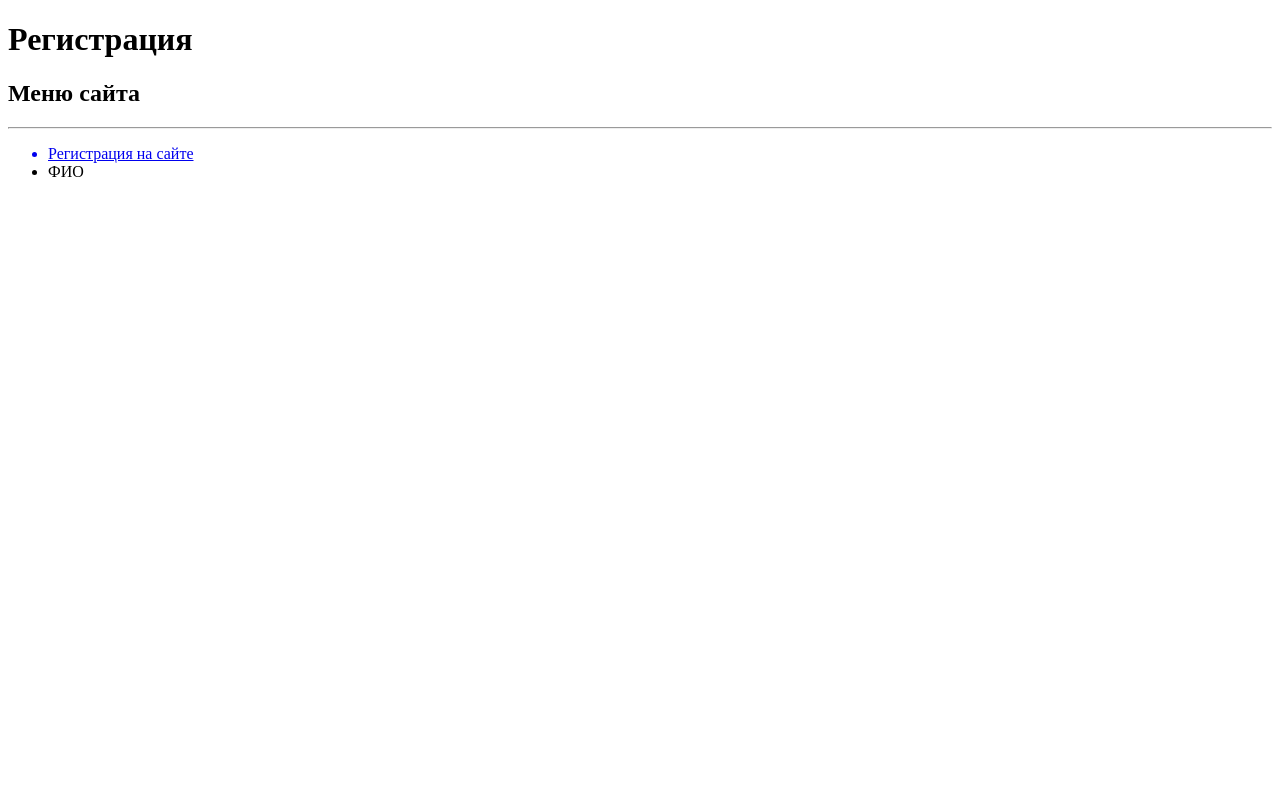
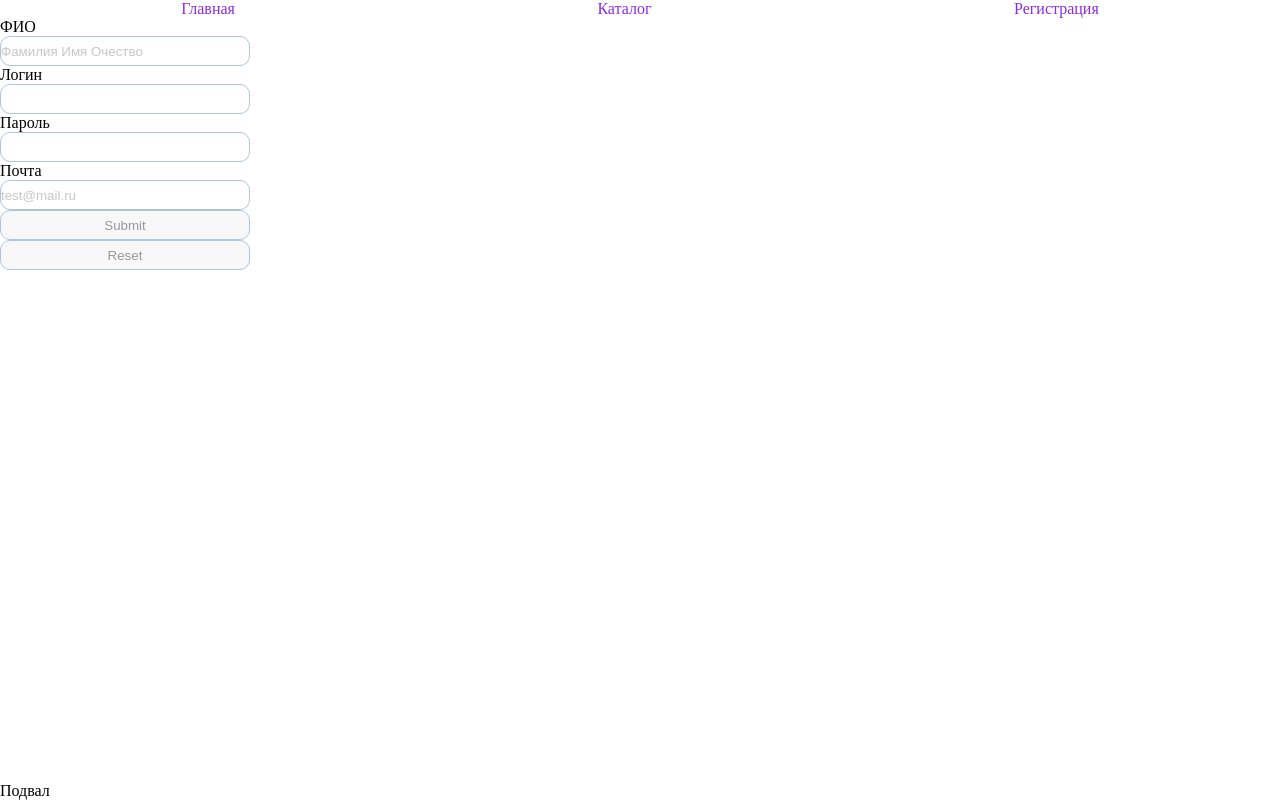
Before and after one commit to DemasKingOne/Website1, a plain HTML site: page Project/Registration.html in a window 1280 px wide. Drawn offline with Linux system fonts and the light colour scheme.

Commit message:
lesson 02

```diff
--- a/Project/Registration.html
+++ b/Project/Registration.html
@@ -3,14 +3,38 @@
 <head>
     <meta charset="UTF-8">
     <title>Наименование сайта</title>
+    <link rel="stylesheet" href="Style.css">
 </head>
 <body>
-    <h1>Регистрация</h1>
-    <h2>Меню сайта</h2>
-    <hr>
-    <ul>
-        <a href="Registration.html"><li>Регистрация на сайте</li></a>
-        <li>ФИО</li>
-    </ul>
+    <div class="wrapper">
+        <div class="content">
+            <div class="menu">
+                <ul>
+                    <a href="Registration.html">
+                        <li>Главная</li>
+                    </a>
+                    <a href="Registration.html">
+                        <li>Каталог</li>
+                    </a>
+                    <a href="Registration.html">
+                        <li>Регистрация</li>
+                    </a>
+                </ul>
+            </div>
+            <div class="forma">
+                <form action="#">
+                    ФИО<input type="text" placeholder="Фамилия Имя Очество">
+                    Логин<input type="text">
+                    Пароль<input type="password">
+                    Почта<input type="email" placeholder="test@mail.ru">
+                    <input type="submit">
+                    <input type="reset">
+                </form>
+            </div>
+        </div>
+        <footer>
+            Подвал
+        </footer>
+    </div>
 </body>
 </html>
--- /dev/null
+++ b/Project/Style.css
@@ -0,0 +1,67 @@
+* {
+    margin: 0;
+    padding: 0;
+}
+
+html,
+body {
+    height: 100%;
+}
+
+.wrapper {
+    display: flex;
+    flex-direction: column;
+    min-height: 100%;
+}
+
+.content {
+    flex: 1 0 auto;
+}
+
+.footer {
+    flex: 0 0 auto;
+}
+
+h1 {
+    color: green;
+}
+
+a {
+    color: blueviolet;
+}
+
+
+.menu a {
+    text-decoration: none;
+}
+
+.menu a:hover {
+    color: red
+}
+
+.menu a li {
+    list-style: none;
+}
+
+.menu ul {
+    display: flex;
+    justify-content: space-around;
+}
+
+.forma form {
+    display: flex;
+    flex-direction: column;
+}
+
+.forma input {
+    border: 1px solid #356EAD;
+    box-sizing: border-box;
+    border-radius: 10px;
+    opacity: 0.4;
+    width: 250px;
+    height: 30px;
+    margin-top: (10px);
+    margin-left: (10px);
+    margin-right: (15px);
+    margin-bottom: (15px);
+}
```
Also changed, not shown: Project/Catalog.html (+7 -3 lines), Project/Index.html (+9 -5 lines).
